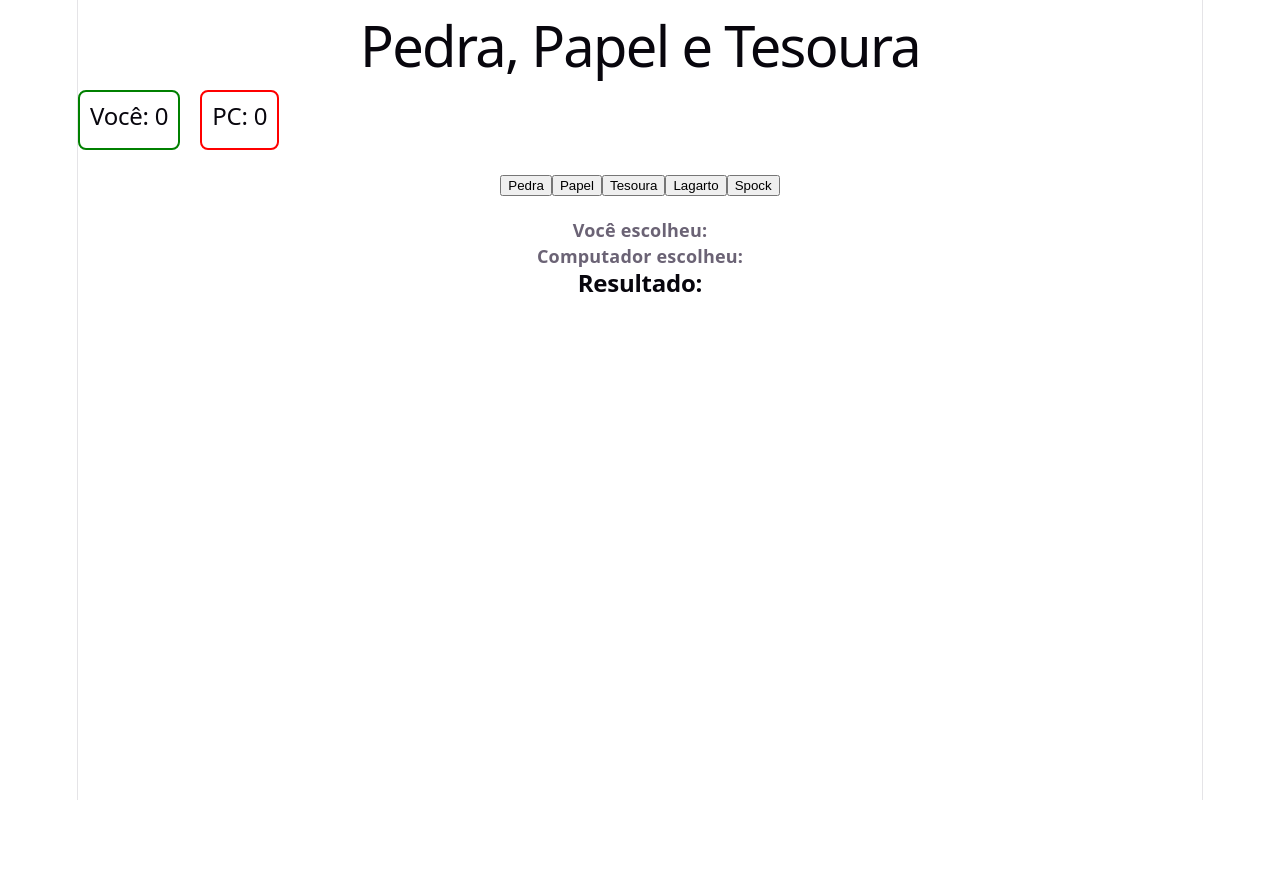
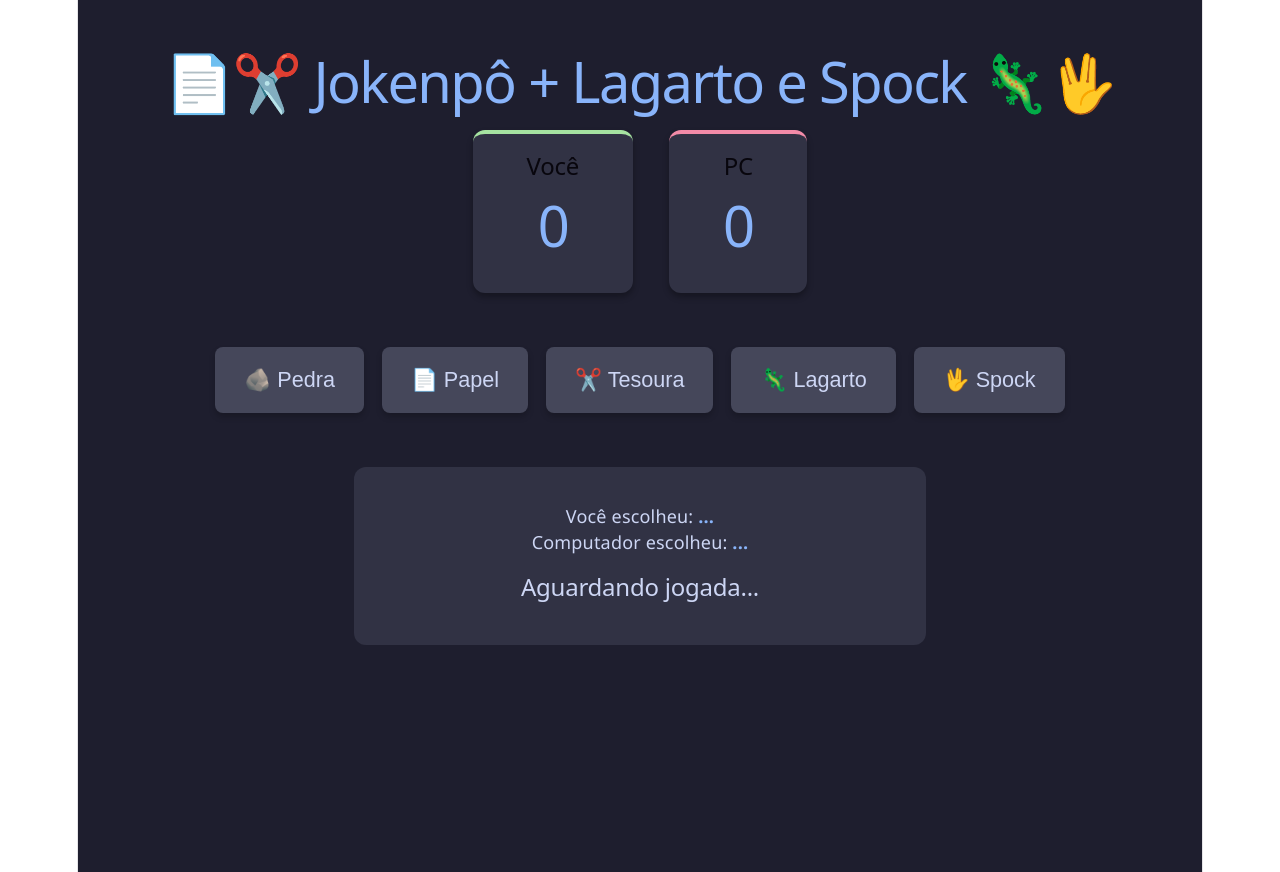
Before and after one commit to xandaodev/pedra-papel-tesoura-js, a React (Vite) app in the folder jogo-react/: page / in a window 1280 px wide. Before the commit the page ends 800 px from the top, so only its background shows below. Built offline with nearby package versions, Linux system fonts and the light colour scheme.

Commit message:
atualizando o return para a nova formatação e layout

```diff
--- a/jogo-react/src/App.jsx
+++ b/jogo-react/src/App.jsx
@@ -1,4 +1,5 @@
 import { useState } from 'react';
+import './App.css';
 
 function App() {
     const [escolhaDoUsuario, setEscolhaDoUsuario] = useState("");
@@ -28,28 +29,34 @@
     }
 
     return (
-        <div>
-            <h1>Pedra, Papel e Tesoura</h1>
+        <div className="container">
+            <h1>📄✂️ Jokenpô + Lagarto e Spock 🦎🖖</h1>
 
-            <div style={{ display: 'flex', gap: '20px', marginBottom: '20px' }}>
-                <div style={{ padding: '10px', border: '2px solid green', borderRadius: '8px' }}>
-                    <h2>Você: {pontosUsuario}</h2>
+            <div className="placar">
+                <div className="pontos-box voce">
+                    <h2>Você</h2>
+                    <h1>{pontosUsuario}</h1>
                 </div>
-                <div style={{ padding: '10px', border: '2px solid red', borderRadius: '8px' }}>
-                    <h2>PC: {pontosComputador}</h2>
+                <div className="pontos-box pc">
+                    <h2>PC</h2>
+                    <h1>{pontosComputador}</h1>
                 </div>
             </div>
 
-            <button onClick={() => jogar("pedra")}>Pedra</button>
-            <button onClick={() => jogar("papel")}>Papel</button>
-            <button onClick={() => jogar("tesoura")}>Tesoura</button>
-            <button onClick={() => jogar("lagarto")}>Lagarto</button>
-            <button onClick={() => jogar("spock")}>Spock</button>
+            <div className="botoes">
+                <button className="btn-jogada" onClick={() => jogar("pedra")}>🪨 Pedra</button>
+                <button className="btn-jogada" onClick={() => jogar("papel")}>📄 Papel</button>
+                <button className="btn-jogada" onClick={() => jogar("tesoura")}>✂️ Tesoura</button>
+                <button className="btn-jogada" onClick={() => jogar("lagarto")}>🦎 Lagarto</button>
+                <button className="btn-jogada" onClick={() => jogar("spock")}>🖖 Spock</button>
+            </div>
 
-            <div style={{ marginTop: '20px' }}>
-                <p><strong>Você escolheu:</strong> {escolhaDoUsuario} </p>
-                <p><strong>Computador escolheu:</strong> {escolhaDoComputador} </p>
-                <h2><strong>Resultado:</strong> {resultadoFinal} </h2>
+            <div className="resultado-box">
+                <p>Você escolheu: <strong>{escolhaDoUsuario || "..."}</strong> </p>
+                <p>Computador escolheu: <strong>{escolhaDoComputador || "..."}</strong> </p>
+                <h2 style={{ marginTop: '1rem', color: resultadoFinal === 'Você ganhou!' ? '#a6e3a1' : resultadoFinal === 'O computador ganhou!' ? '#f38ba8' : '#cdd6f4' }}>
+                    {resultadoFinal || "Aguardando jogada..."}
+                </h2>
             </div>
         </div>
     );
```
